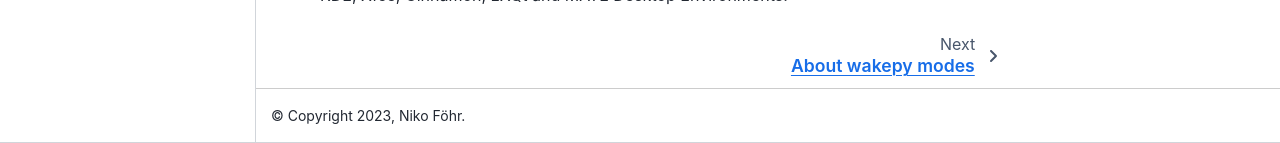
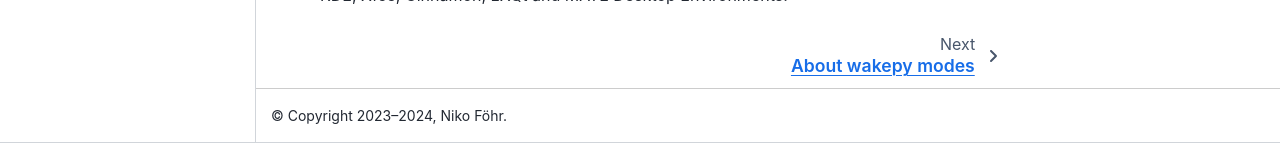
Before and after one commit to fohrloop/wakepy, a Sphinx documentation site: the page built from docs/source/index.md, in a window 1280 px wide and 900 px high, scrolled down 934 px. Shown: the part 757-900 px from the top of the window. Built offline with Sphinx 7.4.7 and the Sphinx Book theme 1.1.4, drawn with Linux system fonts in a browser that asks for light colours; pages that are not in the unit, such as notebooks, are missing from menus.

Commit message:
update copyright year range

```diff
--- a/docs/source/conf.py
+++ b/docs/source/conf.py
@@ -9,7 +9,7 @@
 from wakepy import __version__
 
 project = "wakepy"
-copyright = "2023, Niko Föhr"
+copyright = "2023–2024, Niko Föhr"
 author = "Niko Föhr"
 
 # The full version, including alpha/beta/rc tags
```
